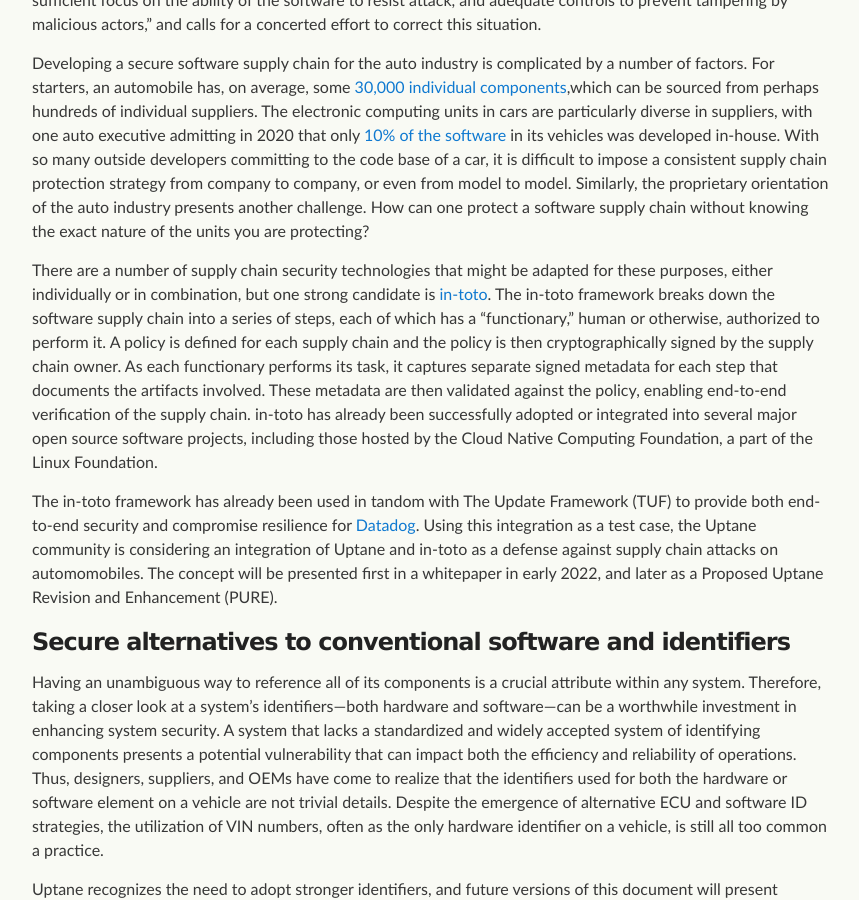
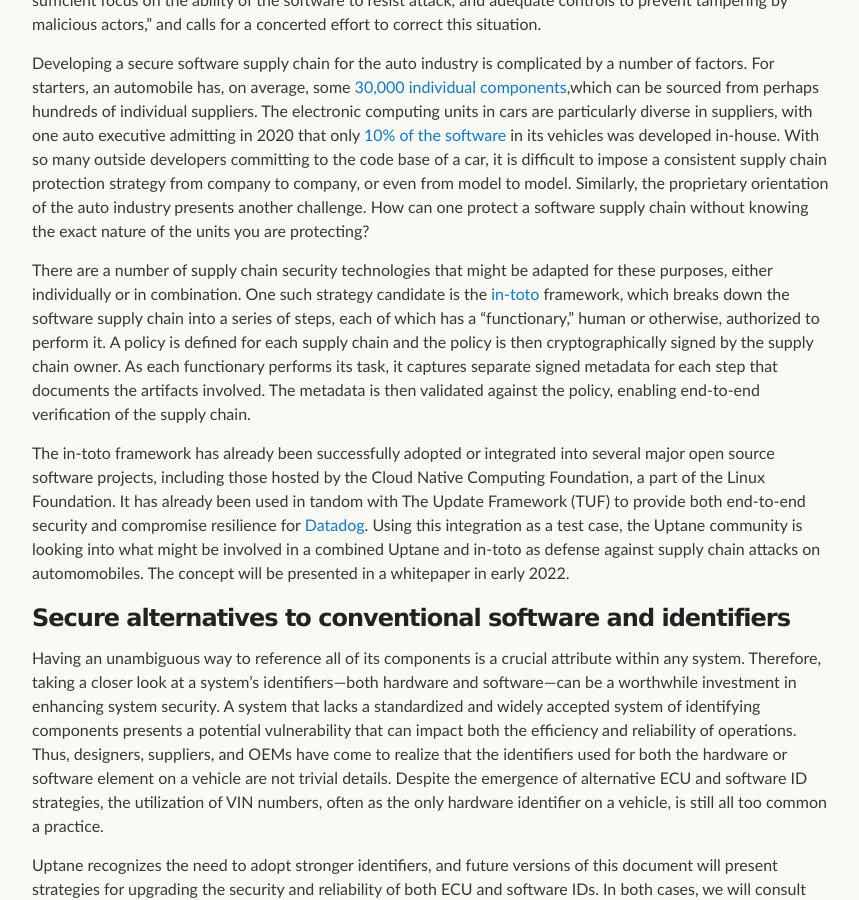
Before and after one commit to uptane/deployment-considerations, a Jekyll site: the page built from security_considerations.md, in a window 1280 px wide and 900 px high, scrolled down 1138 px. Shown: the whole window, without its empty margins (208-1067 px from the left). Built offline with Jekyll 4.4.1, drawn with Linux system fonts in a browser that asks for light colours; our own code applies the rules of GitHub Pages for plain Markdown files.

Commit message:
Update security_considerations.md
I'm a little uncertain how to phrase what we are doing with the in-toto/Uptane mash-up as I don't want to commit us to an integration at this early stage. Hence, I re-edited this again to make the next steps a bit less certain.

```diff
--- a/security_considerations.md
+++ b/security_considerations.md
@@ -23,9 +23,9 @@ As new legislation emerges in the wake of several high profile supply chain atta
 
 Developing a secure software supply chain for the auto industry is complicated by a number of factors.  For starters, an automobile has, on average, some [30,000 individual components](https://knowhow.napaonline.com/how-many-parts-are-in-a-car/),which can be sourced from perhaps hundreds of individual suppliers. The electronic computing units in cars are particularly diverse in suppliers, with one auto executive admitting in 2020 that only [10% of the software](https://spectrum.ieee.org/software-eating-car) in its vehicles was developed in-house. With so many outside developers committing to the code base of a car, it is difficult to impose a consistent supply chain protection strategy from company to company, or even from model to model. Similarly, the proprietary orientation of the auto industry presents another challenge. How can one protect a software supply chain without knowing the exact nature of the units you are protecting?
 
-There are a number of supply chain security technologies that might be adapted for these purposes, either individually or in combination, but one strong candidate is [in-toto](https://in-toto.io/). The in-toto framework breaks down the software supply chain into a series of steps, each of which has a “functionary,” human or otherwise, authorized to perform it. A policy is defined for each supply chain and the policy is then cryptographically signed by the supply chain owner. As each functionary performs its task, it captures separate signed metadata for each step that documents the artifacts involved. These metadata are then validated against the policy, enabling end-to-end verification of the supply chain. in-toto has already been successfully	adopted	or integrated	into several major open	source	software	projects,	including	those	hosted by the	Cloud	Native Computing Foundation, a	part of the	Linux	Foundation.
+There are a number of supply chain security technologies that might be adapted for these purposes, either individually or in combination. One such strategy candidate is the [in-toto](https://in-toto.io/) framework, which breaks down the software supply chain into a series of steps, each of which has a “functionary,” human or otherwise, authorized to perform it. A policy is defined for each supply chain and the policy is then cryptographically signed by the supply chain owner. As each functionary performs its task, it captures separate signed metadata for each step that documents the artifacts involved. The metadata is then validated against the policy, enabling end-to-end verification of the supply chain.
 
-The in-toto framework has already been used in tandom with The Update Framework (TUF) to provide both end-to-end security and compromise resilience for [Datadog](https://www.datadoghq.com/blog/engineering/secure-publication-of-datadog-agent-integrations-with-tuf-and-in-toto/). Using this integration as a test case, the Uptane community is considering an integration of Uptane and in-toto as a defense against supply chain attacks on automomobiles. The concept will be presented first in a whitepaper in early 2022, and later as a Proposed Uptane Revision and Enhancement (PURE).
+The in-toto framework has already been successfully	adopted	or integrated	into several major open	source	software	projects,	including	those	hosted by the	Cloud	Native Computing Foundation, a	part of the	Linux	Foundation. It has already been used in tandom with The Update Framework (TUF) to provide both end-to-end security and compromise resilience for [Datadog](https://www.datadoghq.com/blog/engineering/secure-publication-of-datadog-agent-integrations-with-tuf-and-in-toto/). Using this integration as a test case, the Uptane community is looking into what might be involved in a combined Uptane and in-toto as defense against supply chain attacks on automomobiles. The concept will be presented in a whitepaper in early 2022.
 
 ### Secure alternatives to conventional software and identifiers
 Having an unambiguous way to reference all of its components is a crucial attribute within any system. Therefore, taking a closer look at a system’s identifiers—both hardware and software—can be a worthwhile investment in enhancing system security. A system that lacks a standardized and widely accepted system of identifying components presents a potential vulnerability that can impact both the efficiency and reliability of operations. Thus, designers, suppliers, and OEMs have come to realize that the identifiers used for both the hardware or software element on a vehicle are not trivial details. Despite the emergence of alternative ECU and software ID strategies, the utilization of VIN numbers, often as the only hardware identifier on a vehicle, is still all too common a practice.
```
